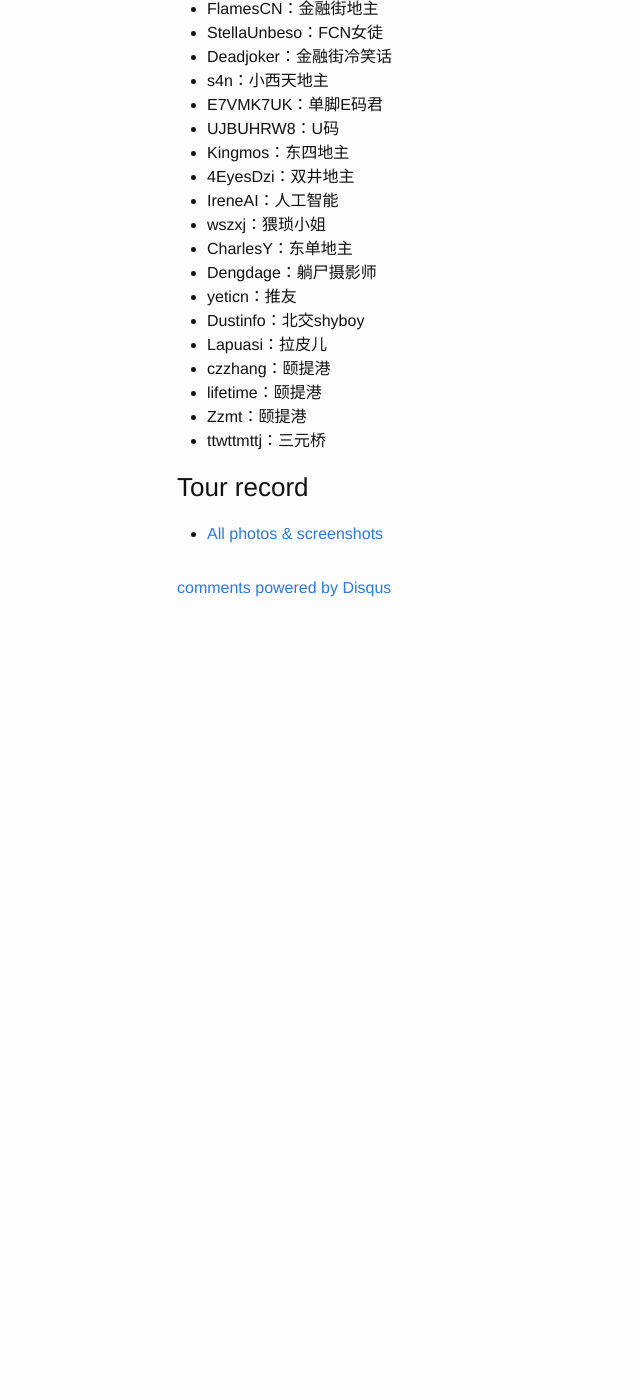
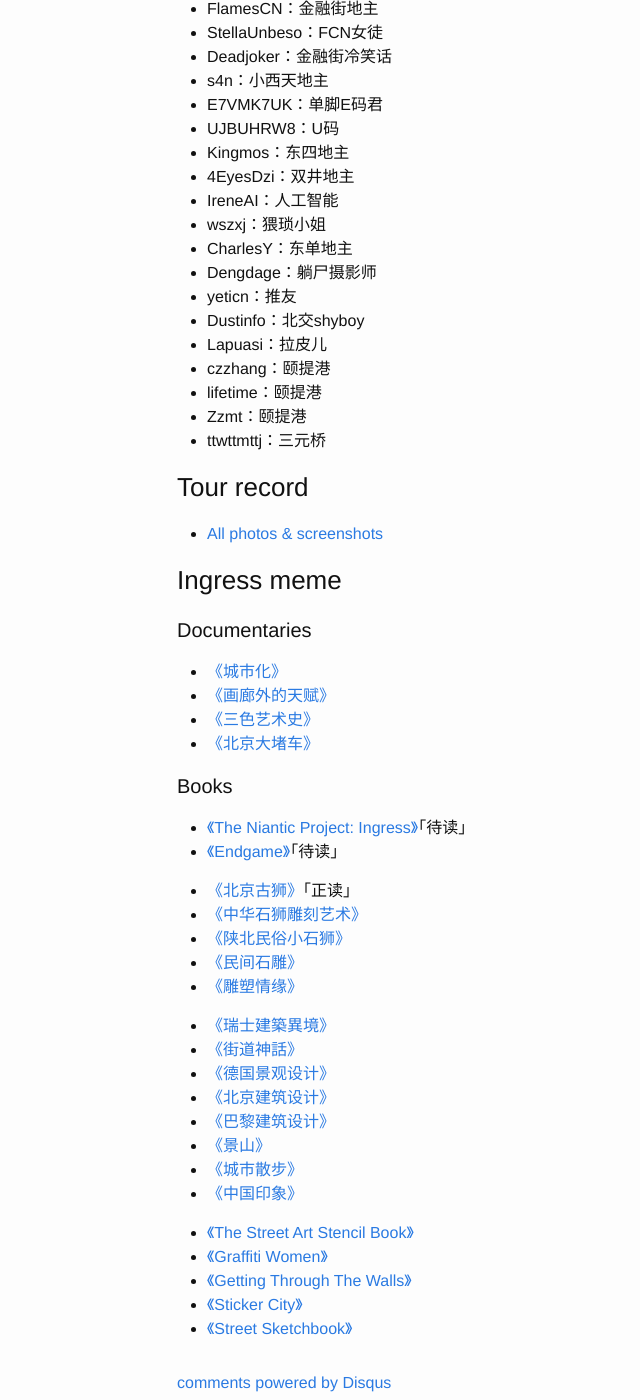
Before and after one commit to Afio/afio.github.io, a Jekyll site: the page built from _posts/2014-10-16-Ingress-Tour.md, in a window 1280 px wide and 1400 px high, scrolled down 1844 px. Shown: the whole window, without its empty margins (93-733 px from the left). Built offline with Jekyll 4.4.1, drawn with Linux system fonts in a browser that asks for light colours; comment, search, counter and statistics services are not loaded; before the commit the page ends 2474 px from its top, so only the background shows below that.

Commit message:
meme update

```diff
--- a/_posts/2014-10-16-Ingress-Tour.md
+++ b/_posts/2014-10-16-Ingress-Tour.md
@@ -99,3 +99,41 @@ Just like the Lines says, <a href="https://www.ingress.com/" target="_blank">Ing
 ###Tour record
 
 - <a href="https://plus.google.com/photos/110298263430604287685/albums/6085988348907482833?authkey=CLDi_dTO4M7WFg" target="_blank"> All photos & screenshots</a>
+
+###Ingress meme
+
+####Documentaries
+
+- <a href="http://movie.douban.com/subject/4959621/" target="_blank"> 《城市化》</a>
+- <a href="http://movie.douban.com/subject/4319017/" target="_blank">《画廊外的天赋》</a>
+- <a href="http://movie.douban.com/subject/20503584/" target="_blank"> 《三色艺术史》</a>
+- <a href="http://movie.douban.com/subject/25879080/" target="_blank"> 《北京大堵车》</a>
+
+####Books
+
+- <a href="http://www.amazon.com/Niantic-Project-Ingress-Felicia-Hajra-Lee-ebook/dp/B00CTSZQ9Q/" target="_blank">《The Niantic Project: Ingress》</a>「待读」
+- <a href="http://www.amazon.com/Endgame-The-Calling-James-Frey-ebook/dp/B00HU5NEQK" target="_blank">《Endgame》</a>「待读」
+
+
+- <a href="http://movie.douban.com/subject/20503584/" target="_blank">《北京古狮》</a>「正读」
+- <a href="http://movie.douban.com/subject/1018768/" target="_blank">《中华石狮雕刻艺术》</a>
+- <a href="http://movie.douban.com/subject/3003618/" target="_blank">《陕北民俗小石狮》</a>
+- <a href="http://movie.douban.com/subject/1256195/" target="_blank">《民间石雕》</a>
+- <a href="http://movie.douban.com/subject/20314610/" target="_blank">《雕塑情缘》</a>
+
+
+- <a href="http://movie.douban.com/subject/3230270/" target="_blank">《瑞士建築異境》</a>
+- <a href="http://movie.douban.com/subject/1341986/" target="_blank">《街道神話》</a>
+- <a href="http://movie.douban.com/subject/1521371/" target="_blank">《德国景观设计》</a>
+- <a href="http://movie.douban.com/subject/3513872/" target="_blank">《北京建筑设计》</a>
+- <a href="http://movie.douban.com/subject/2991028/" target="_blank">《巴黎建筑设计》</a>
+- <a href="http://movie.douban.com/subject/3513723/" target="_blank">《景山》</a>
+- <a href="http://movie.douban.com/subject/3720650/" target="_blank">《城市散步》</a>
+- <a href="http://movie.douban.com/subject/3049584/" target="_blank">《中国印象》</a>
+
+
+- <a href="http://movie.douban.com/subject/5279403/" target="_blank">《The Street Art Stencil Book》</a>
+- <a href="http://movie.douban.com/subject/1857975/" target="_blank">《Graffiti Women》</a>
+- <a href="http://movie.douban.com/subject/3044956/" target="_blank">《Getting Through The Walls》</a>
+- <a href="http://movie.douban.com/subject/2238879/" target="_blank">《Sticker City》</a>
+- <a href="http://movie.douban.com/subject/2567500/" target="_blank">《Street Sketchbook》</a>
```
